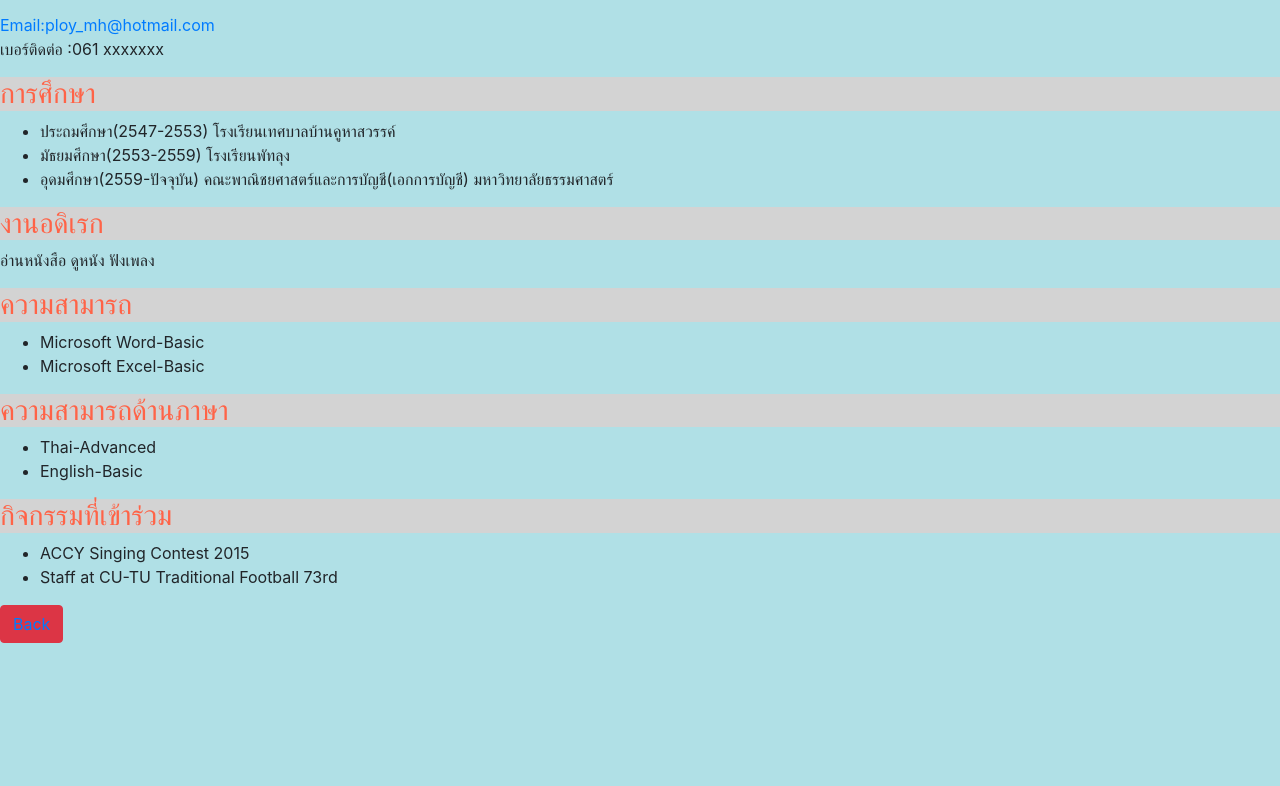
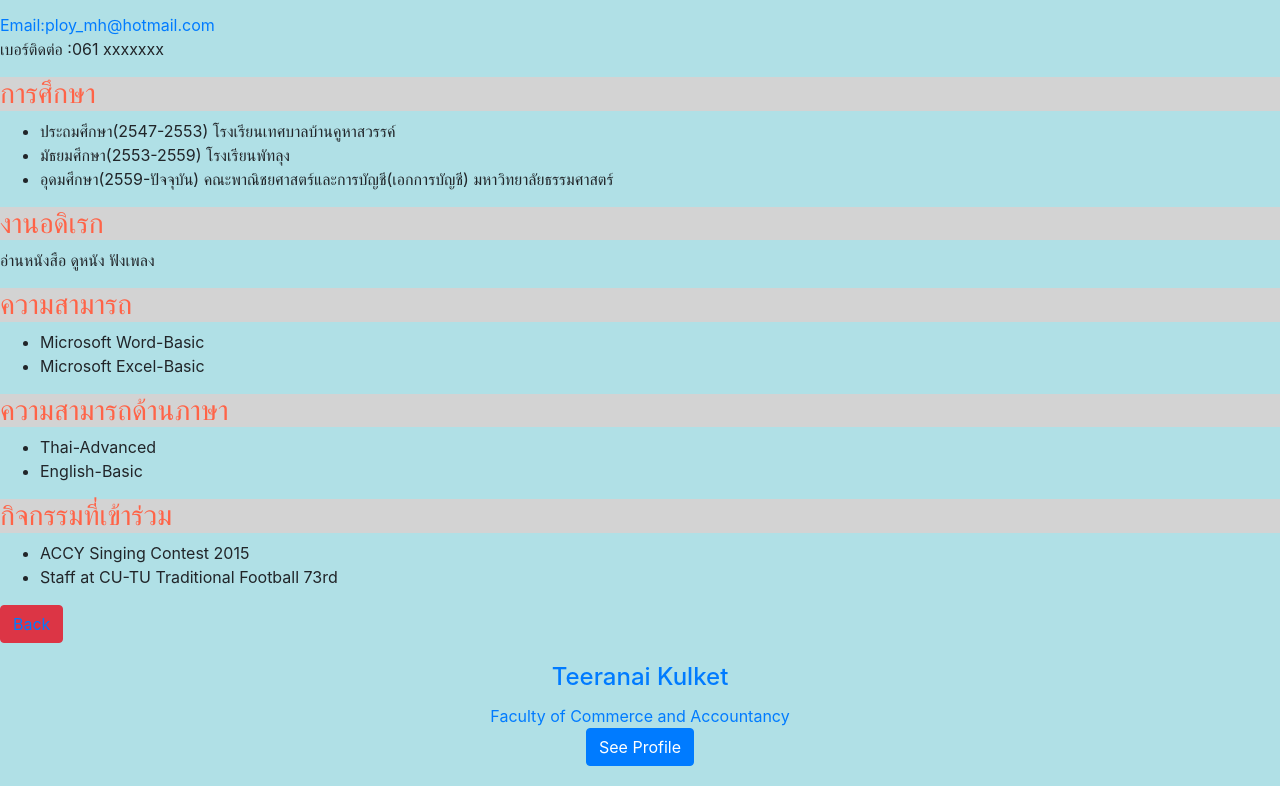
Before and after one commit to paloy100/paloy100.github.io, a plain HTML site: page index.html in a window 1280 px wide. Shown: the part 463-1249 px from the top of the page. Before the commit the page ends 1106 px from the top, so only its background shows below. Drawn offline with nearby package versions, Linux system fonts and the light colour scheme.

Commit message:
Update index.html

```diff
--- a/index.html
+++ b/index.html
@@ -62,6 +62,10 @@ img-align:center
  </ul>
 
 <button type="button" class="btn btn-danger"><a href="index.html">Back</button>
-
+ <div class="card-body text-center">
+       <h4 class="card-title">Teeranai Kulket</h4>
+      <p class="card-text">Faculty of Commerce and Accountancy</p>
+      <a href="pop.html" class="btn btn-primary">See Profile</a>
+    </div>
 </bodystyle>
 </html>
```
